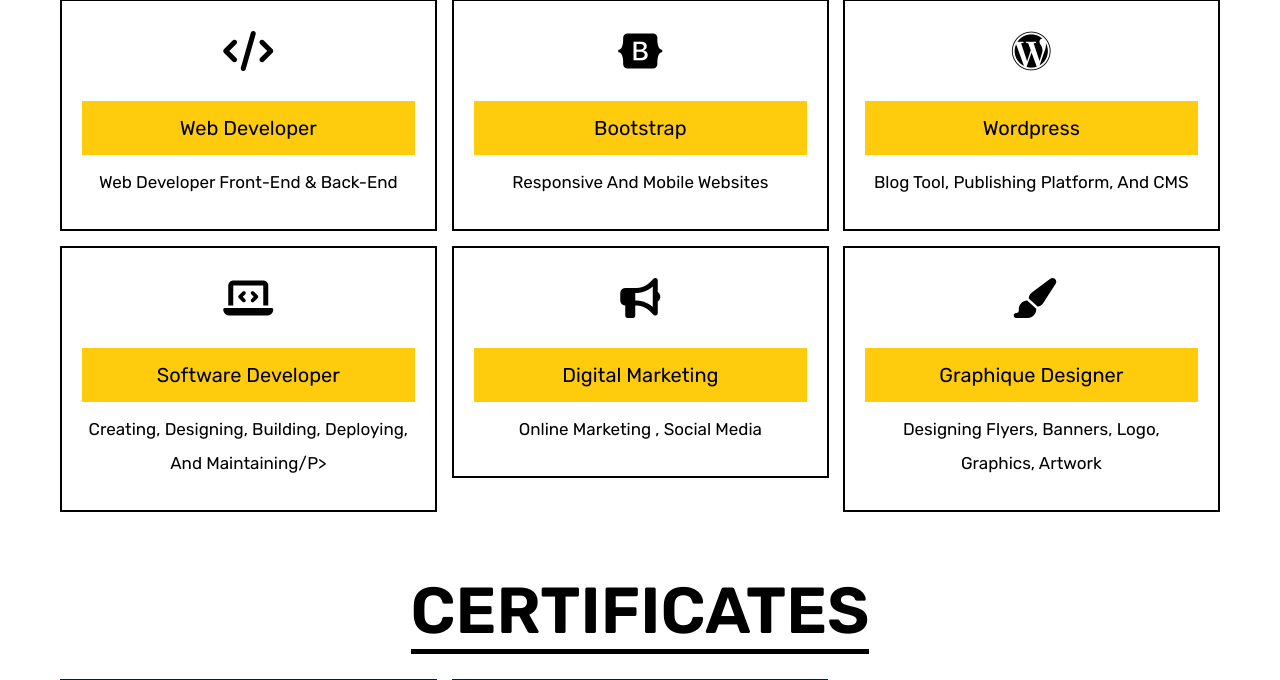
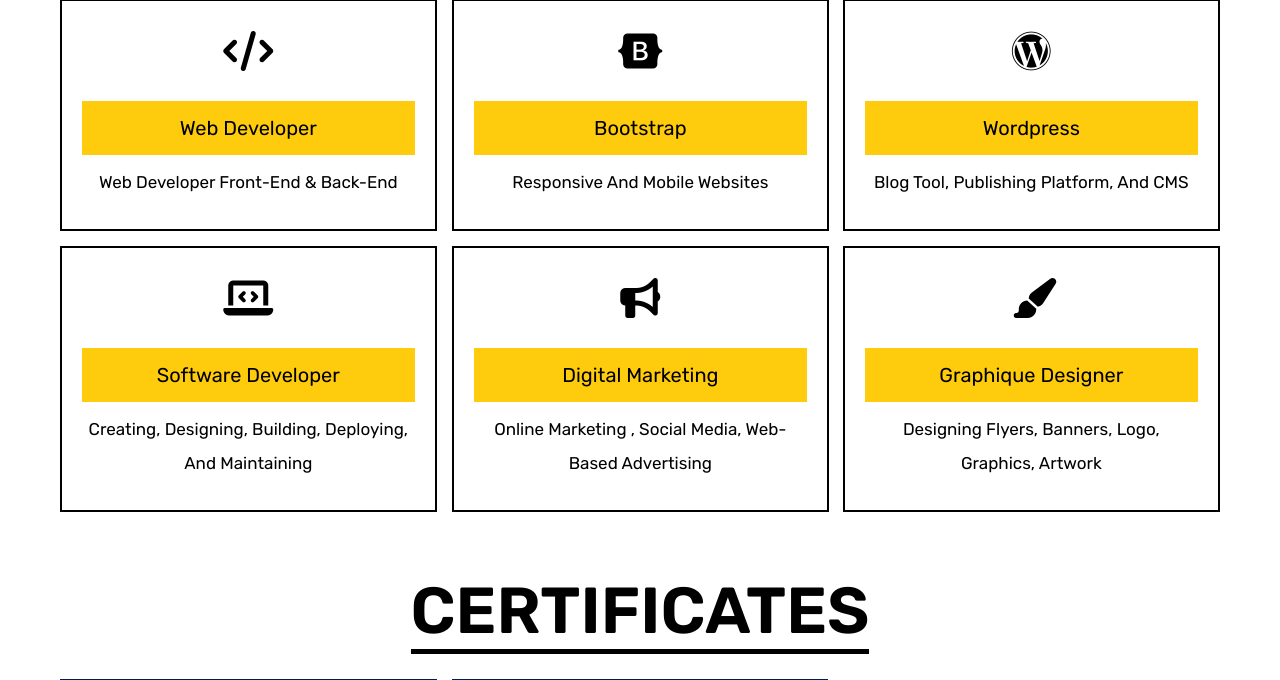
Before and after one commit to aperskii/NewPortfolio, a PHP site: page / in a window 1280 px wide. Shown: the part 2726-3406 px from the top of the page. Run offline with PHP 8.4, Linux system fonts and the light colour scheme; data that the repository does not hold is empty; some libraries are stand-ins or nearby versions.

Commit message:
Update index.php

```diff
--- a/index.php
+++ b/index.php
@@ -195,13 +195,13 @@ if (isset($message)){
             <div class="box" data-aos="zoom-in">
                 <i class="fa-solid fa-laptop-code"></i>
                 <h3>Software developer</h3>
-                <p>Creating, Designing, Building, Deploying, and Maintaining/p>
+                <p>Creating, Designing, Building, Deploying, and Maintaining</p>
             </div>
 
             <div class="box" data-aos="zoom-in">
                 <i class="fas fa-bullhorn"></i>
                 <h3>Digital Marketing</h3>
-                <p>Online Marketing , Social Media</p>
+                <p>Online Marketing , Social Media, Web-Based Advertising</p>
             </div>
 
             <div class="box" data-aos="zoom-in">
```
